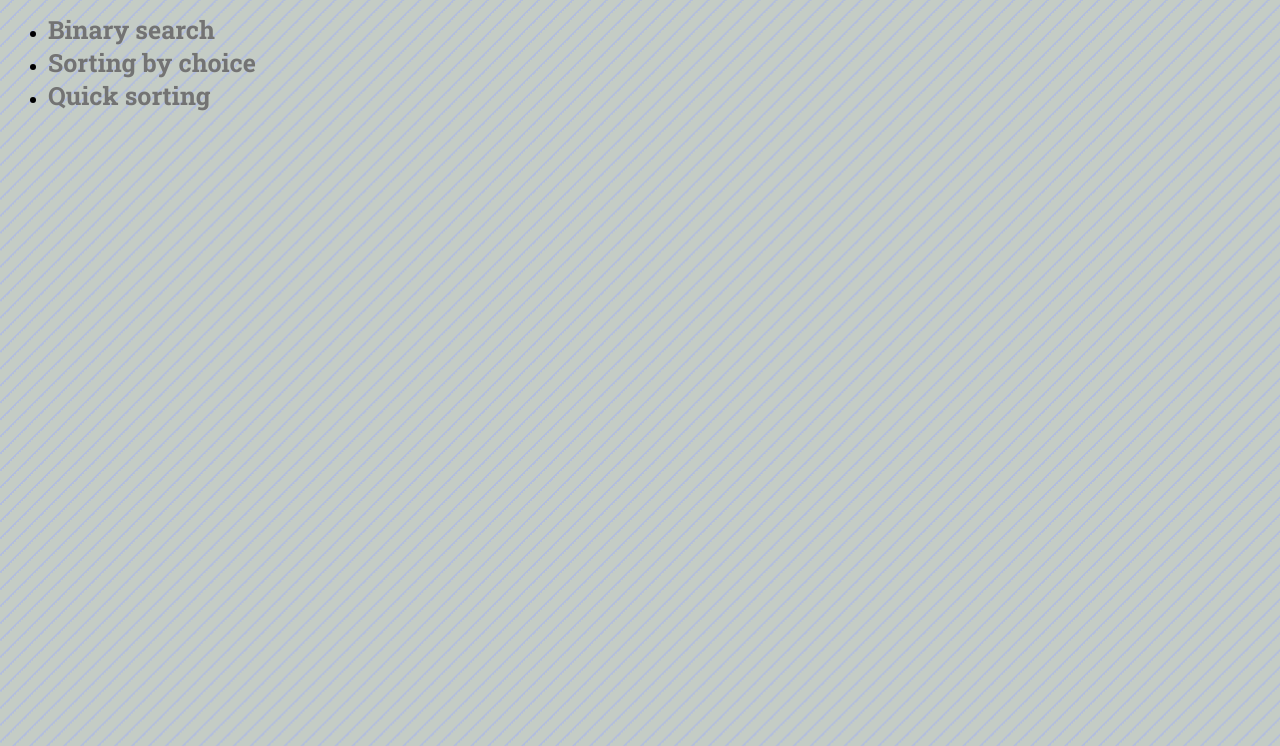
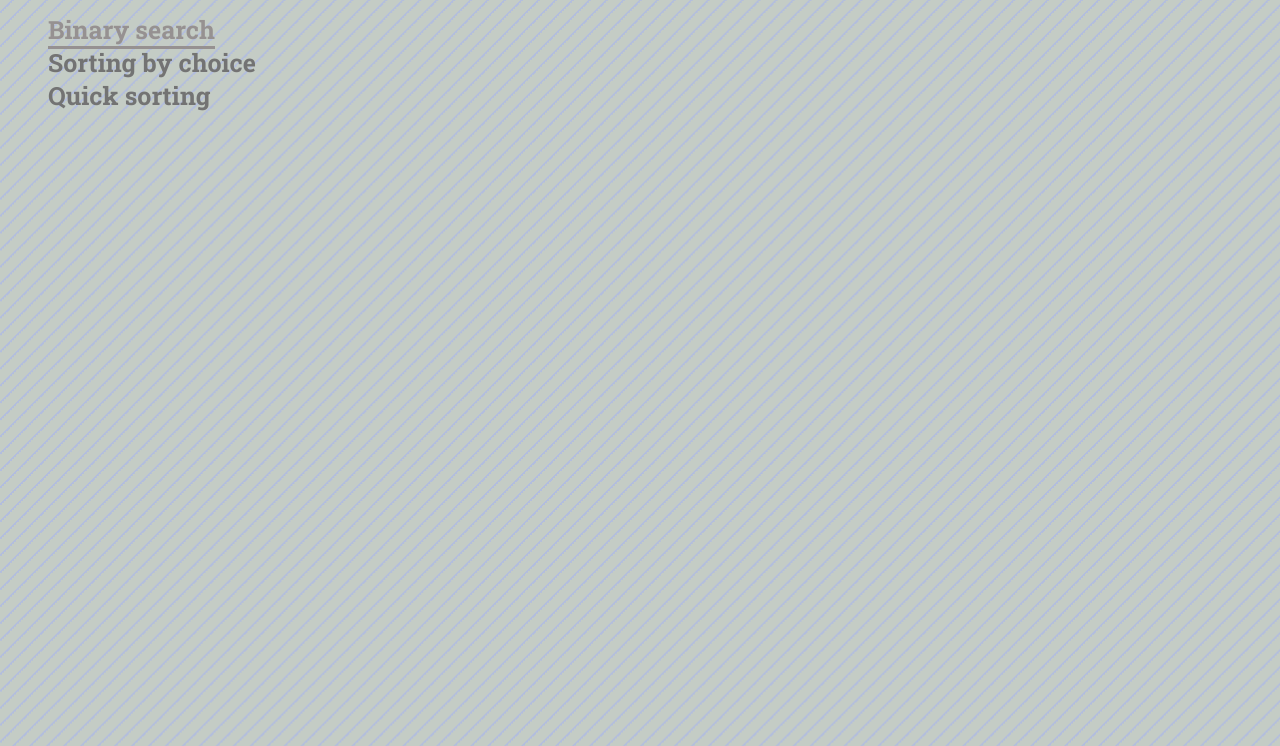
Before and after one commit to it-amalker/algorithms, a plain HTML site: page index.html in a window 1280 px wide. In both pictures the pointer is over the link "Binary search". Shown: the part 54-800 px from the top of the page. Drawn offline with Linux system fonts and the light colour scheme.

Commit message:
add hover to main links

```diff
--- a/css/style.css
+++ b/css/style.css
@@ -24,11 +24,20 @@ body {
   margin: 0;
 }
 
+.algorithms-list {
+  list-style: none;
+}
+
 .algorithms-link {
   font-size: 25px;
   font-weight: bold;
   color: #737373;
   text-decoration: none;
+}
+
+.algorithms-link:hover {
+  color: #969191;
+  border-bottom: 3px solid #969191;
 }
 
 .algorithm {
```
